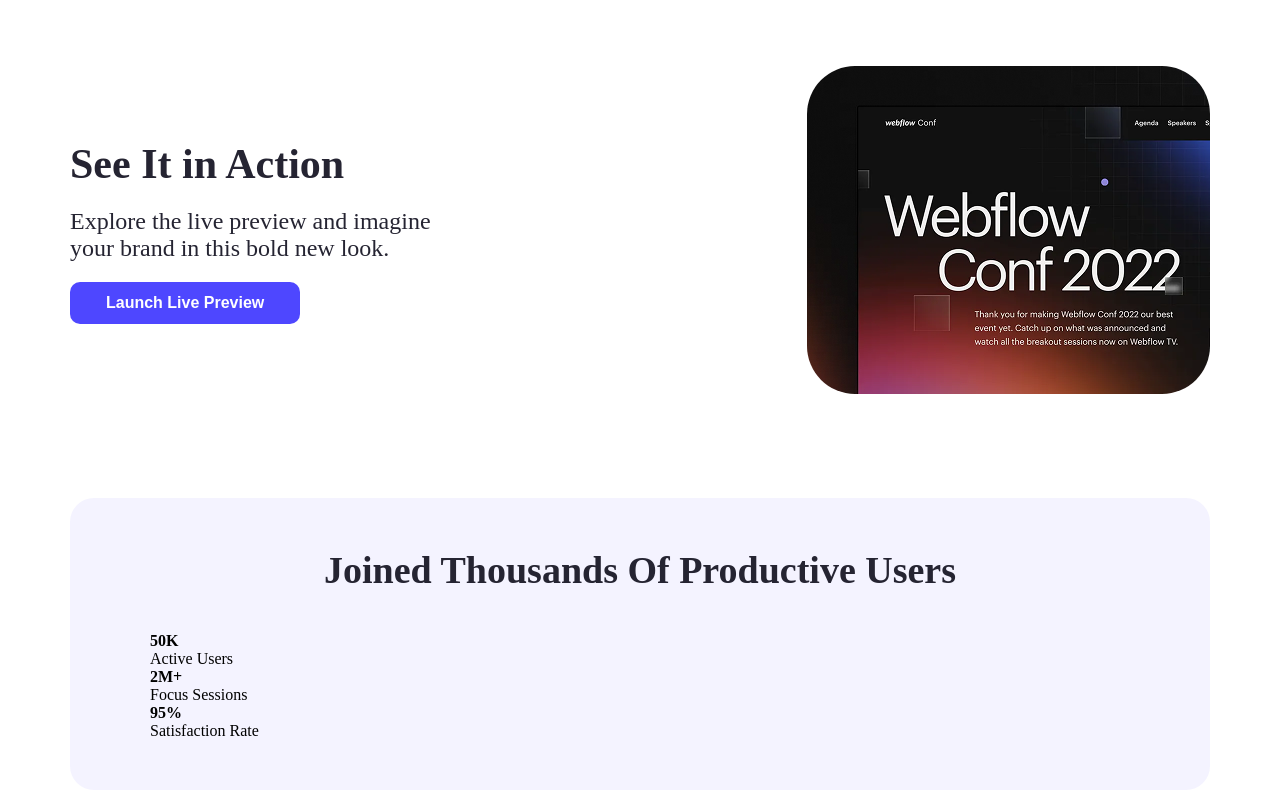
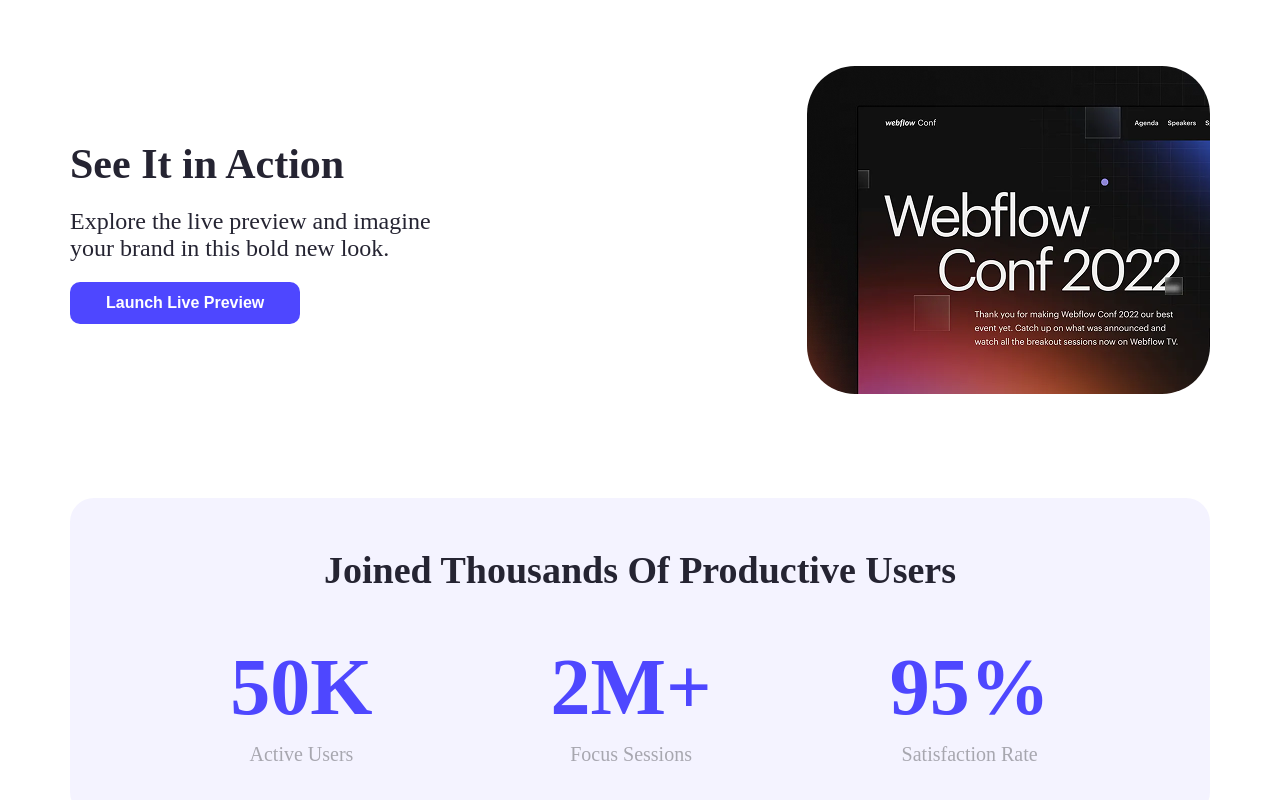
Before and after one commit to polokrf/Landing-launchpad-2, a plain HTML site: page index.html in a window 1280 px wide. Shown: the part 732-1532 px from the top of the page. Drawn offline with Linux system fonts and the light colour scheme.

Commit message:
add productive-user-sectio and code or stylen

```diff
--- a/css/style.css
+++ b/css/style.css
@@ -2,7 +2,9 @@
   margin: 0;
   padding: 0;
   box-sizing: border-box;
+
 }
+
 
 /* * common-using */
 
@@ -14,6 +16,9 @@
   max-width: 1140px;
   margin: 0 auto;
 }
+
+
+
 
 /* * heading-area-style */
 
@@ -127,5 +132,26 @@
 }
 
 .productive-user-div{
+  display: flex;
+  justify-content: center;
+}
+.productive-card{
+  margin-right: 158px;
+  text-align: center;
+}
+.productive-card:last-child{
+  margin-right: 0px;
+}
+.productive-card h4{
+  font-size: 80px ;
+  font-weight: bold;
+  color:#4E47FF;
+  text-transform: capitalize;
+  margin: 10px;
+}
+.productive-card p{
+  font-size: 20px ;
 
+  color:#00000050;
+  text-transform: capitalize;
 }
--- a/index.html
+++ b/index.html
@@ -5,6 +5,15 @@
   <meta name="viewport" content="width=device-width, initial-scale=1.0">
   <link rel="stylesheet" href="css/style.css">
   <title>Landing-launchpad</title>
+
+  <!-- google font link -->
+
+  <link rel="preconnect" href="https://fonts.googleapis.com">
+  <link rel="preconnect" href="https://fonts.gstatic.com" crossorigin>
+  <link
+    href="https://fonts.googleapis.com/css2?family=Inter:ital,opsz,wght@0,14..32,100..900;1,14..32,100..900&family=Poppins:ital,wght@0,100;0,200;0,300;0,400;0,500;0,600;0,700;0,800;0,900;1,100;1,200;1,300;1,400;1,500;1,600;1,700;1,800;1,900&family=Raleway:ital,wght@0,100..900;1,100..900&display=swap"
+    rel="stylesheet">
+
 </head>
 <body>
   <!-- * hero-and-banner-area coding -->
```
